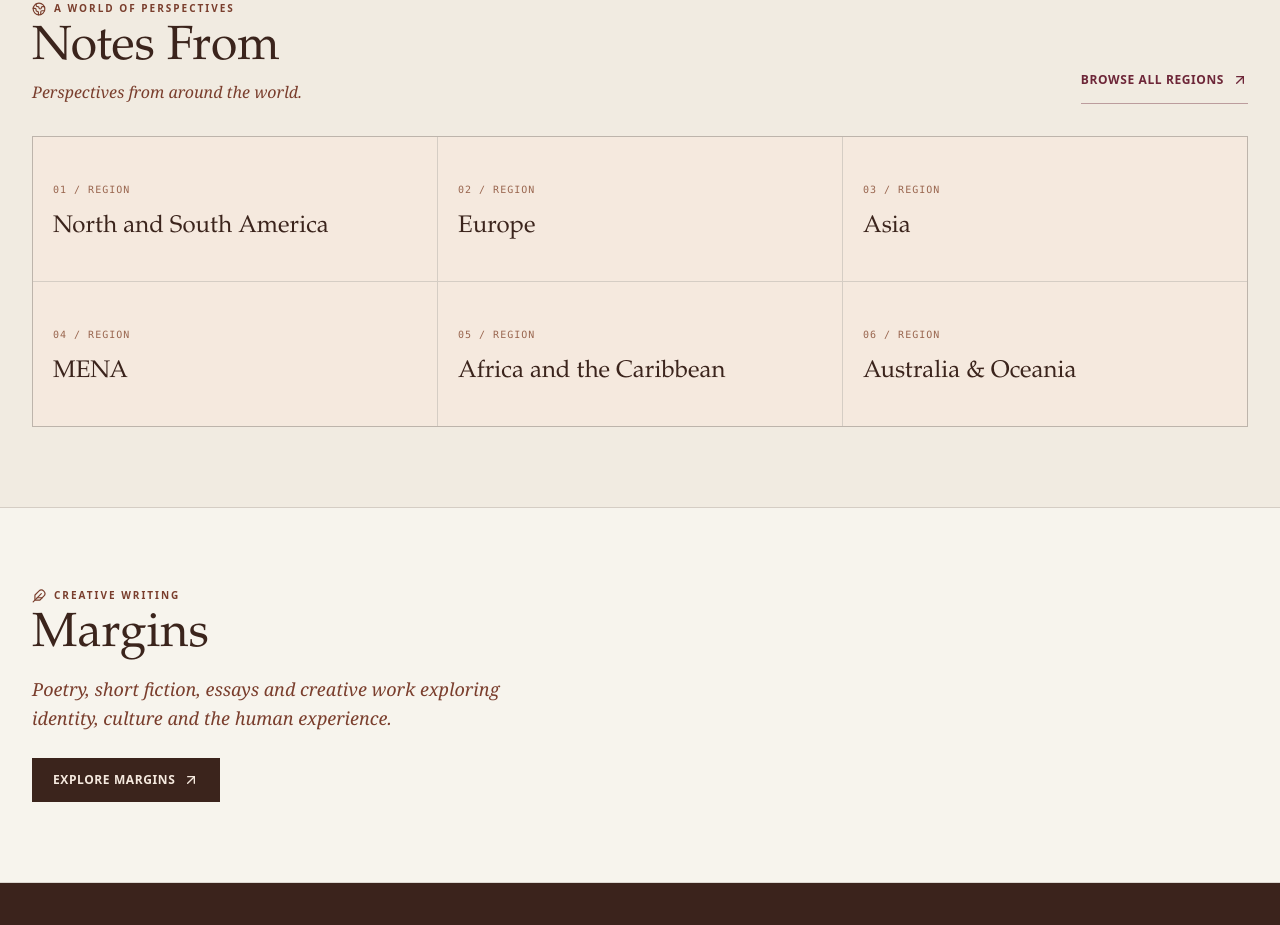
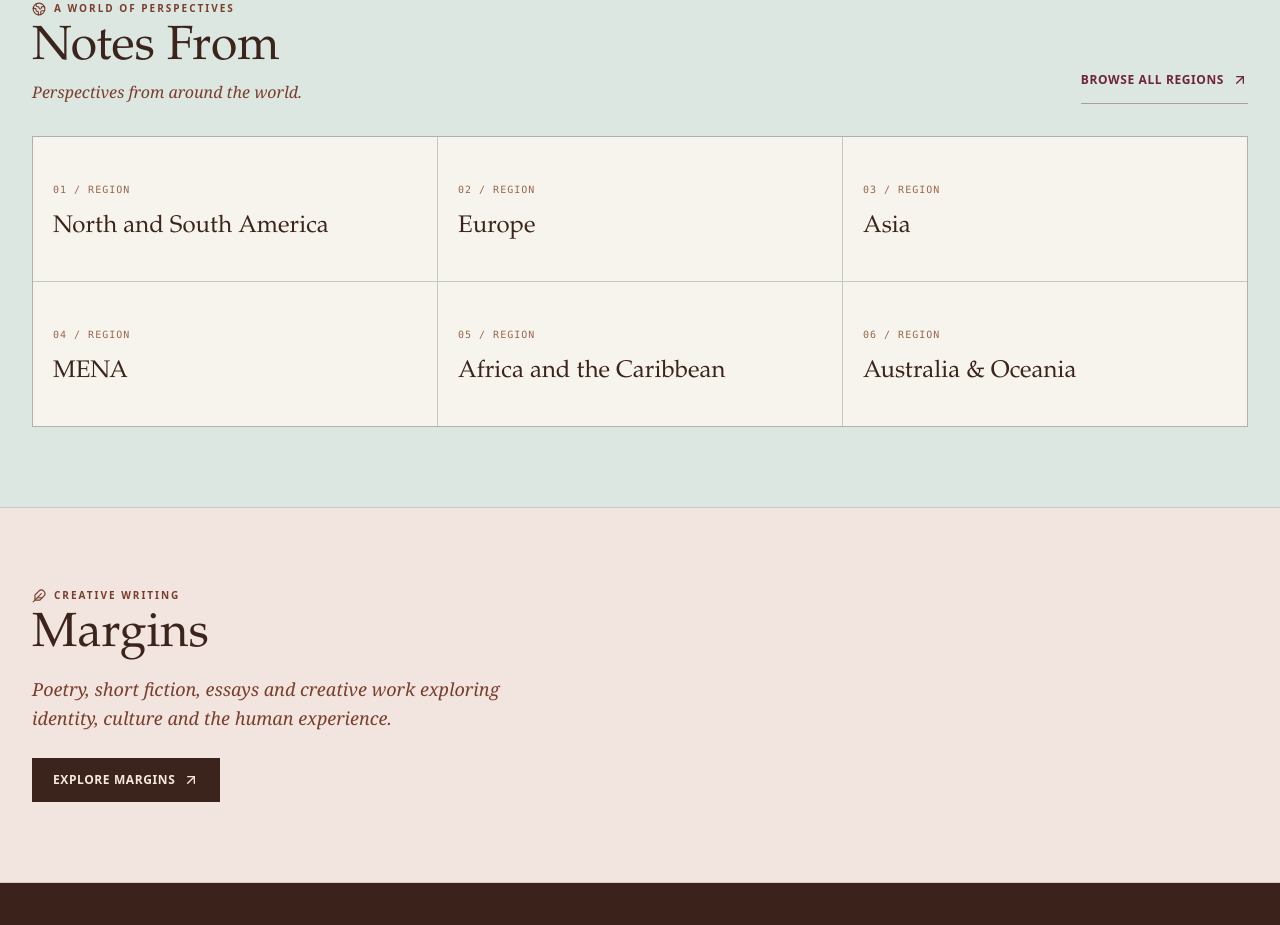
Before and after one commit to saman310808-netizen/Atlas-publication, a React (Vite) app: page / in a window 1280 px wide. Shown: the part 2133-3058 px from the top of the page. Built offline with nearby package versions, Linux system fonts and the light colour scheme.

Commit message:
Refresh editorial palette and simplify Margins categories

```diff
--- a/src/components/HomeDepartments.tsx
+++ b/src/components/HomeDepartments.tsx
@@ -22,7 +22,7 @@ export const HomeDepartments: FC<HomeDepartmentsProps> = ({
 
   return (
     <>
-      <section className="border-b border-[#3B241C]/15 bg-[#D7C6AE]/20 py-14 lg:py-20" aria-labelledby="notes-from-home">
+      <section className="border-b border-[#3B241C]/15 bg-[#DDE7E1] py-14 lg:py-20" aria-labelledby="notes-from-home">
         <div className="mx-auto max-w-7xl px-4 sm:px-6 lg:px-8">
           <div className="mb-8 flex flex-wrap items-end justify-between gap-5">
             <div>
@@ -51,7 +51,7 @@ export const HomeDepartments: FC<HomeDepartmentsProps> = ({
                 key={region.page}
                 type="button"
                 onClick={() => onNavigate(region.page)}
-                className="group min-h-36 bg-[#F5E9DE] p-5 text-left transition-colors hover:bg-[#F5E9DE]/70 focus-visible:outline-none focus-visible:ring-2 focus-visible:ring-inset focus-visible:ring-[#6D2638]"
+                className="group min-h-36 bg-[#F7F4ED] p-5 text-left transition-colors hover:bg-[#F0DBBA] focus-visible:outline-none focus-visible:ring-2 focus-visible:ring-inset focus-visible:ring-[#6D2638]"
               >
                 <span className="font-mono text-[10px] tracking-widest text-[#99664F]">
                   {String(index + 1).padStart(2, '0')} / REGION
@@ -66,7 +66,7 @@ export const HomeDepartments: FC<HomeDepartmentsProps> = ({
         </div>
       </section>
 
-      <section className="border-b border-[#3B241C]/15 bg-paper-grain py-14 lg:py-20" aria-labelledby="margins-home">
+      <section className="border-b border-[#3B241C]/15 bg-[#F2E4DF] py-14 lg:py-20" aria-labelledby="margins-home">
         <div className="mx-auto max-w-7xl px-4 sm:px-6 lg:px-8">
           <div className="grid grid-cols-1 items-start gap-8 lg:grid-cols-12 lg:gap-14">
             <div className="lg:col-span-5">
```
